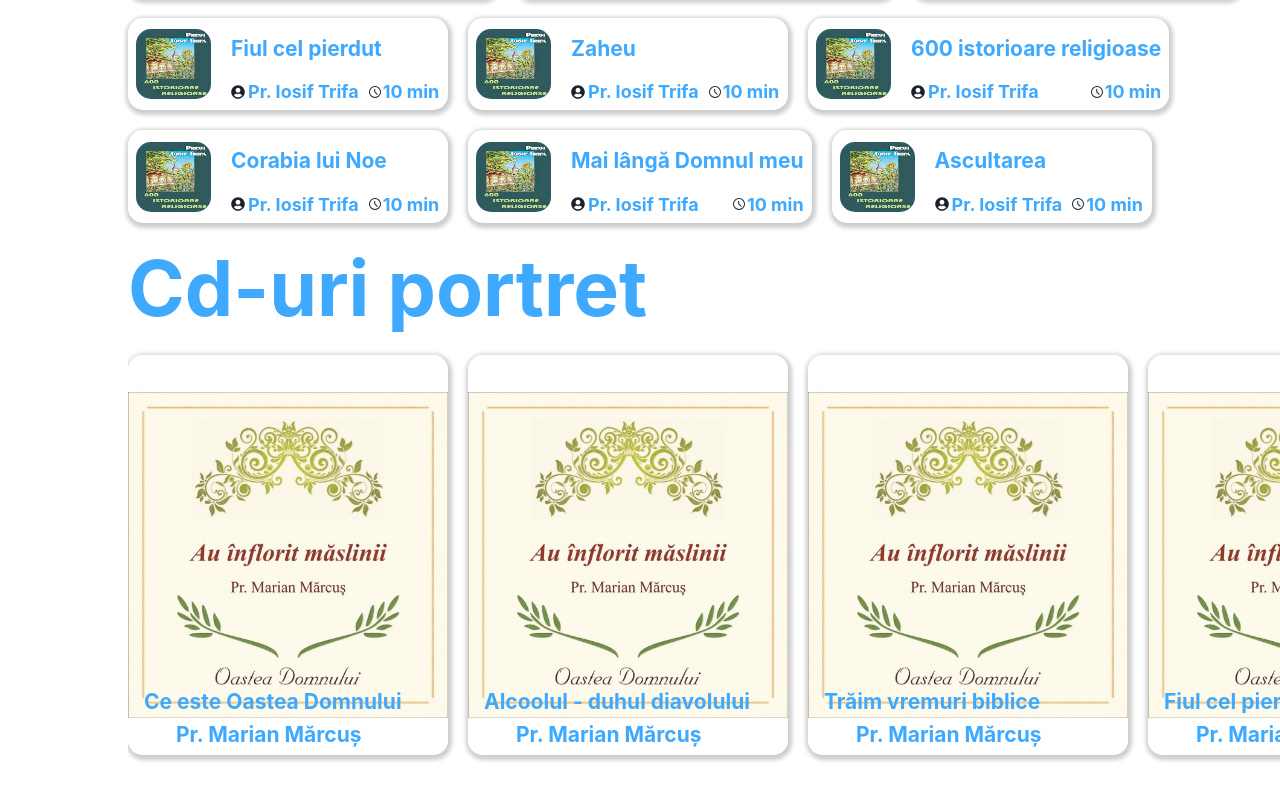
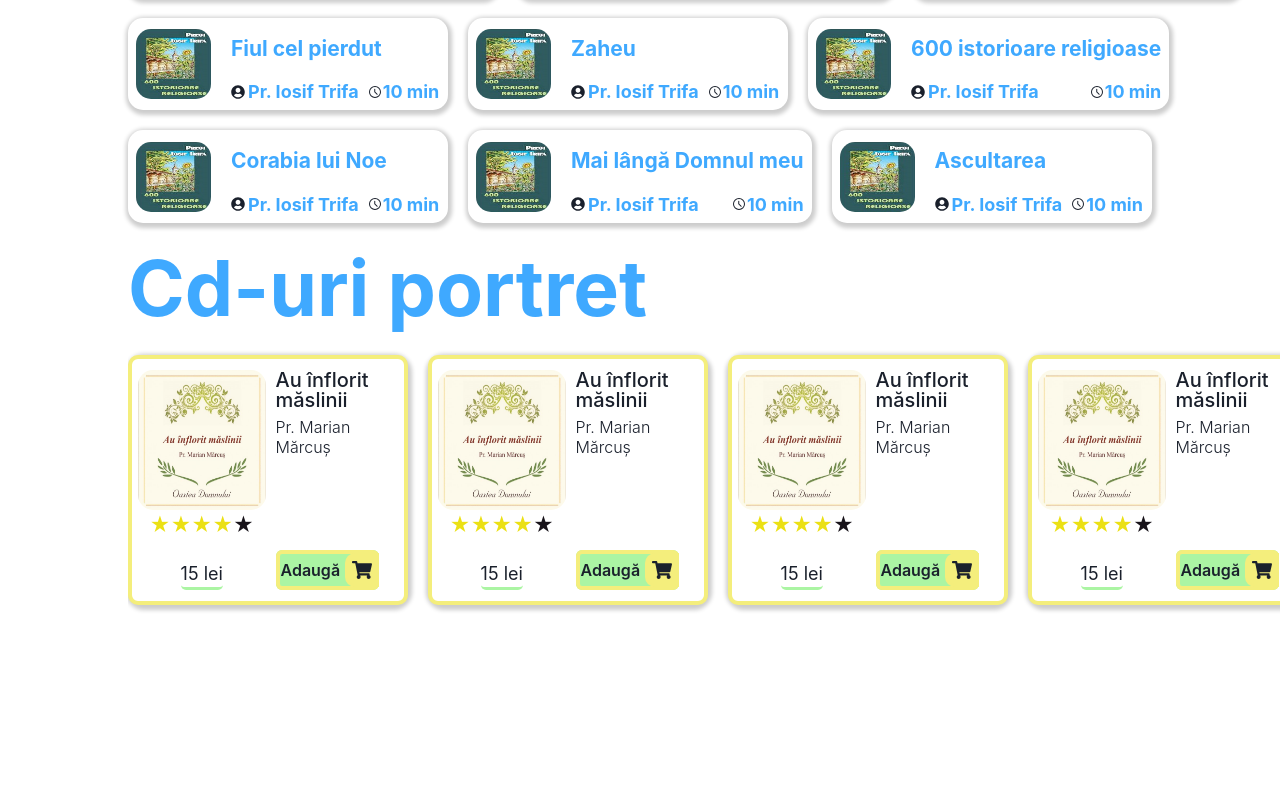
Before and after one commit to JusticeBringer/golden-book-bookstore-web, a Next.js app: page / in a window 1280 px wide. Shown: the part 637-1436 px from the top of the page. After the commit the page ends 1342 px from the top, so only its background shows below. Built offline with nearby package versions, Linux system fonts and the light colour scheme.

Commit message:
feat: Make cd card

```diff
--- a/src/components/Reusable/PortraitBookCard.tsx
+++ b/src/components/Reusable/PortraitBookCard.tsx
@@ -58,6 +58,7 @@ export const PortraitBookCard: React.FC<PortraitBookCard> = (props: PortraitBook
                     alignItems='center'
                     borderBottom={[`3px solid ${theme.colors.primaryGreen[100]}`]}
                     fontSize={['18px']}
+                    mr={['6px']}
                   >
                     {price}
                     &nbsp;lei
--- a/src/components/Reusable/PortraitCdCard.tsx
+++ b/src/components/Reusable/PortraitCdCard.tsx
@@ -1,7 +1,8 @@
 import { useEffect } from 'react';
+import ReactStars from 'react-rating-stars-component';
 
-import { Heading, Stack, Flex, Image, Icon } from '@chakra-ui/react';
-import { FaUserCircle } from 'react-icons/fa';
+import { Heading, Stack, Flex, Image, Text } from '@chakra-ui/react';
+import { AddToCart } from '../SubComponents/AddToCart';
 
 import { theme } from '../../styles/theme';
 import { CdType } from '../../util/types';
@@ -11,48 +12,83 @@ type PortraitCdCard = {
 };
 
 export const PortraitCdCard: React.FC<PortraitCdCard> = (props: PortraitCdCard) => {
-  const { title, artists, image } = props.cd;
+  const { title, artists, image, rating, price } = props.cd;
 
   useEffect(() => {
     console.log(artists);
   }, []);
 
   return (
-    <>
-      <Image
-        src={image}
-        width={[200, 240, 320]}
-        height={[260, 320, 400]}
-        alt='nimic'
-        borderRadius='15px'
+    <Flex className='draw-border-container' borderRadius='10px'>
+      <section>
+        <Flex
+          flexDir='row'
+          maxW={[280]}
+          py={['15px']}
+          px={['5px']}
+          justifyContent='space-between'
+          alignContent='center'
+        >
+          <Flex ml={['5px']} flexDir='column' alignItems='center' width='50%'>
+            <Image src={image} width={[160]} height={[140]} alt='nimic' borderRadius='15px' />
+
+            <Flex alignItems='center' alignContent='center' flexDirection='column'>
+              <ReactStars
+                size={20}
+                activeColor={`${theme.colors.primaryYellow[500]}`}
+                color={`${theme.colors.primaryBlack[100]}`}
+                value={rating}
+                edit={false}
+                isHalf={true}
               />
-      <Stack position='absolute' bottom='8px' left='16px'>
+              <Text
+                borderRadius={['5px']}
+                display='flex'
+                alignItems='center'
+                borderBottom={[`3px solid ${theme.colors.primaryGreen[100]}`]}
+                fontSize={['18px']}
+                width='fit-content'
+                pt='20px'
+              >
+                {price}
+                &nbsp;lei
+              </Text>
+            </Flex>
+          </Flex>
+          <Flex ml={['10px']} width='50%'>
+            <Stack dir='vertical' justifyContent='space-between'>
+              <Flex flexDir='column'>
                 <Heading
-          as='h2'
-          fontSize={['14px', '18px', '21px']}
-          color={theme.colors.primaryBlue[100]}
-          zIndex='10'
+                  as='h3'
+                  fontSize={['20px']}
+                  lineHeight={['20px']}
+                  fontWeight={['500']}
+                  mb={['7px']}
                 >
                   {title}
                 </Heading>
-        <Flex flexDirection='row' justifyContent='left' alignItems='center' zIndex='10'>
-          <Icon
-            w={['14px', '18px', '21px', '24px']}
-            h={['14px', '18px', '21px', '24px']}
-            color='white'
-            as={FaUserCircle}
-          />
-          <Heading
-            as='h3'
-            ml={['6px', '7px', '8px']}
-            fontSize={['14px', '18px', '21px']}
-            color={theme.colors.primaryBlue[100]}
-          >
+                <Heading as='h4' fontSize={['16px']} lineHeight={['20px']} fontWeight={['300']}>
                   {artists}
                 </Heading>
               </Flex>
+              <Flex></Flex>
+              <Flex
+                flexDir='row'
+                justifyContent='space-between'
+                justifyItems='center'
+                alignContent='center'
+                alignItems='flex-end'
+                pt='20px'
+              >
+                <Flex justifyContent='flex-start' justifyItems='center'>
+                  <AddToCart />
+                </Flex>
+              </Flex>
             </Stack>
-    </>
+          </Flex>
+        </Flex>
+      </section>
+    </Flex>
   );
 };
 
--- a/src/components/SubComponents/AddToCart.tsx
+++ b/src/components/SubComponents/AddToCart.tsx
@@ -5,7 +5,6 @@ import { FaShoppingCart } from 'react-icons/fa';
 export const AddToCart: React.FC = () => {
   return (
     <Button
-      ml={['6px']}
       py={['10px']}
       px='0px'
       bg={theme.colors.primaryGreen[100]}
--- a/src/util/dataMock.ts
+++ b/src/util/dataMock.ts
@@ -59,15 +59,17 @@ export function getBooks(): Array<BookType> {
 
 export function getCds(): Array<CdType> {
   const cdsTitle: string[] = [
-    'Ce este Oastea Domnului',
-    'Alcoolul - duhul diavolului',
-    'Trăim vremuri biblice',
-    'Fiul cel pierdut',
-    'Zaheu',
-    '600 istorioare religioase',
-    'Corabia lui Noe',
-    'Mai lângă Domnul meu',
-    'Ascultarea'
+    'Au înflorit măslinii',
+    'Au înflorit măslinii',
+    'Au înflorit măslinii',
+    'Au înflorit măslinii',
+    'Au înflorit măslinii',
+    'Au înflorit măslinii',
+    'Au înflorit măslinii',
+    'Au înflorit măslinii',
+    'Au înflorit măslinii',
+    'Au înflorit măslinii',
+    'Au înflorit măslinii'
   ];
 
   const cdsImage: string[] = [
```
Also changed, not shown: src/pages/catalog/books/index.tsx (+3 -6 lines), src/pages/catalog/cds/index.tsx (+3 -6 lines), public/cds/au-inflorit-maslinii_cd.jpg, 1 other file (tests, documents, lock files or other folders). Lines whose indentation alone changed are shown as unchanged.
